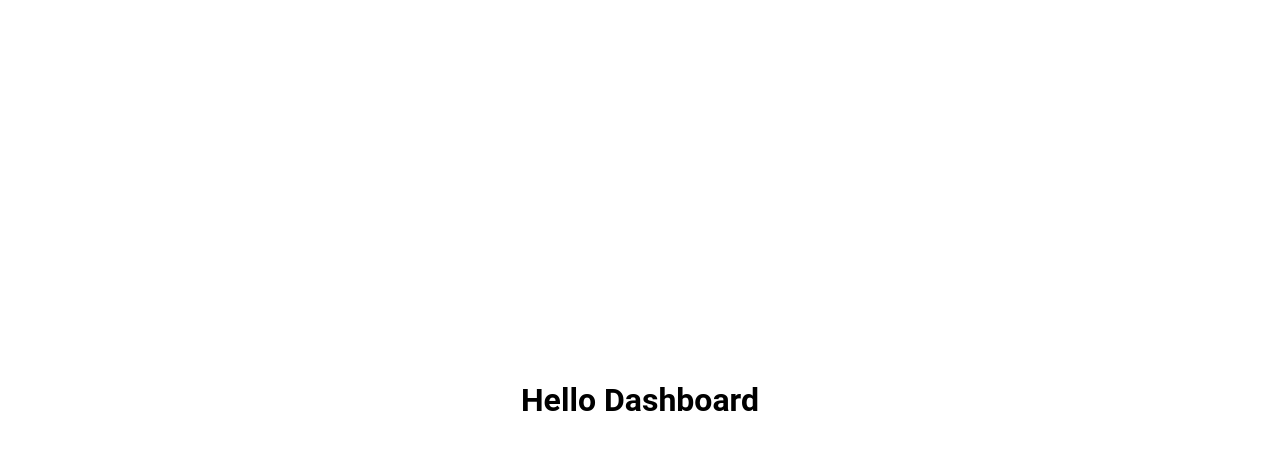
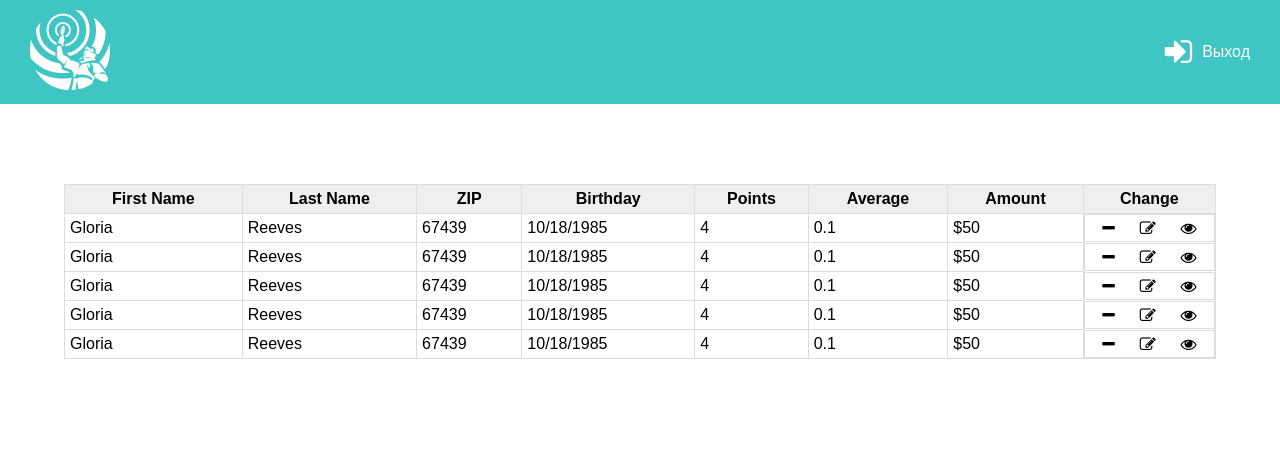
Before and after one commit to BehzodRj/MavjiSomon, an Angular app: page /account in a window 1280 px wide. Shown: the top 450 px of the page. Built offline with nearby package versions, Linux system fonts and the light colour scheme; a web font is replaced by a local one.

Commit message:
add table

```diff
--- a/src/app/account-page/account-page.component.css
+++ b/src/app/account-page/account-page.component.css
@@ -1,7 +1,48 @@
-h1 {
-    height: 100vh;
+.header{
+    padding: 10px 0;
+    width: 100%;
+    min-width: 280px;
+    background: #00B2b2bf;
+}
+.container{
     display: flex;
-    justify-content: center;
     align-items: center;
-    font-family: 'Roboto', sans-serif;
+    justify-content: space-between;
+    padding: 0 30px ;
 }
+.logOut{
+    display: flex;
+    align-items: center;
+}
+.logOut p{
+    margin-left: 10px;
+}
+.fa-sign-in, .p {
+    color: #fff;
+}
+.fa{
+    cursor: pointer;
+}
+.table {
+	width: 90%;
+	border: 1px solid #dddddd;
+	border-collapse: collapse;
+    margin: 80px auto 0;
+}
+.table th {
+	font-weight: bold;
+	padding: 5px;
+	background: #efefef;
+	border: 1px solid #dddddd;
+}
+.table td {
+	border: 1px solid #dddddd;
+	padding: 5px;
+}
+.change{
+    display: flex;
+    justify-content: space-around;
+}
+.fa:active{
+    transform: scale(.7);
+}
--- a/src/app/account-page/account-page.component.html
+++ b/src/app/account-page/account-page.component.html
@@ -1 +1,108 @@
-<h1>Hello Dashboard</h1>
+<div class="header">
+    <div class="container">
+        <div class="logo">
+            <img src="/assets/img/logo_header.png" alt="">
+        </div>
+        <div class="logOut">
+            <i class="fa fa-sign-in fa-2x"></i>
+            <p class="p">Выход</p>
+        </div>
+    </div>
+</div>
+
+<div class="navbar">
+    <table class="table">
+        <thead>
+            <tr>
+                <th>First Name</th>
+                <th>Last Name</th>
+                <th>ZIP</th>
+                <th>Birthday</th>
+                <th>Points</th>
+                <th>Average</th>
+                <th>Amount</th>
+                <th>Change</th>
+            </tr>
+        </thead>
+        <tbody>
+            <tr>
+                <td>Gloria</td>
+                <td>Reeves</td>
+                <td>67439</td>
+                <td>10/18/1985</td>
+                <td>4</td>
+                <td>0.1</td>
+                <td>$50</td>
+                <td class="change">
+                    <i class="fa fa-minus"></i>
+                    <i class="fa fa-edit"></i>
+                    <i class="fa fa-eye"></i>
+                </td>
+            </tr>
+        </tbody>
+        <tbody>
+            <tr>
+                <td>Gloria</td>
+                <td>Reeves</td>
+                <td>67439</td>
+                <td>10/18/1985</td>
+                <td>4</td>
+                <td>0.1</td>
+                <td>$50</td>
+                <td class="change">
+                    <i class="fa fa-minus"></i>
+                    <i class="fa fa-edit"></i>
+                    <i class="fa fa-eye"></i>
+                </td>
+            </tr>
+        </tbody>
+        <tbody>
+            <tr>
+                <td>Gloria</td>
+                <td>Reeves</td>
+                <td>67439</td>
+                <td>10/18/1985</td>
+                <td>4</td>
+                <td>0.1</td>
+                <td>$50</td>
+                <td class="change">
+                    <i class="fa fa-minus"></i>
+                    <i class="fa fa-edit"></i>
+                    <i class="fa fa-eye"></i>
+                </td>
+            </tr>
+        </tbody>
+        <tbody>
+            <tr>
+                <td>Gloria</td>
+                <td>Reeves</td>
+                <td>67439</td>
+                <td>10/18/1985</td>
+                <td>4</td>
+                <td>0.1</td>
+                <td>$50</td>
+                <td class="change">
+                    <i class="fa fa-minus"></i>
+                    <i class="fa fa-edit"></i>
+                    <i class="fa fa-eye"></i>
+                </td>
+            </tr>
+        </tbody>
+        <tbody>
+            <tr>
+                <td>Gloria</td>
+                <td>Reeves</td>
+                <td>67439</td>
+                <td>10/18/1985</td>
+                <td>4</td>
+                <td>0.1</td>
+                <td>$50</td>
+                <td class="change">
+                    <i class="fa fa-minus"></i>
+                    <i class="fa fa-edit"></i>
+                    <i class="fa fa-eye"></i>
+                </td>
+            </tr>
+        </tbody>
+    </table>
+</div>
--- a/src/app/auth-page/auth-page.component.html
+++ b/src/app/auth-page/auth-page.component.html
@@ -1,7 +1,7 @@
 <div class="container">
   <div class="auth__block">
     <form action="" [formGroup]="form" (ngSubmit)="submit()">
-      <img class="logo" src="/assets/img/logosvg.png" alt="">
+      <img class="logo" src="/assets/img/logo_auth.png" alt="">
       <input class="login" type="text" placeholder="Логин" formControlName="login">
       <input class="password" type="password" placeholder="Пароль" formControlName="password">
       <button class="submit" type="submit" [disabled]="form.invalid">Продолжить</button>
--- a/src/styles.css
+++ b/src/styles.css
@@ -1,7 +1,9 @@
+/* @import url('https://fonts.googleapis.com/css2?family=Roboto:wght@100;300&display=swap'); */
 * {
     margin: 0;
     padding: 0;
 }
 body {
     box-sizing: border-box;
+    font-family: 'Arial', sans-serif;
 }
```
Also changed, not shown: src/assets/img/logo_auth.png (renamed from src/assets/img/logosvg.png), src/assets/img/logo_header.png (added).
